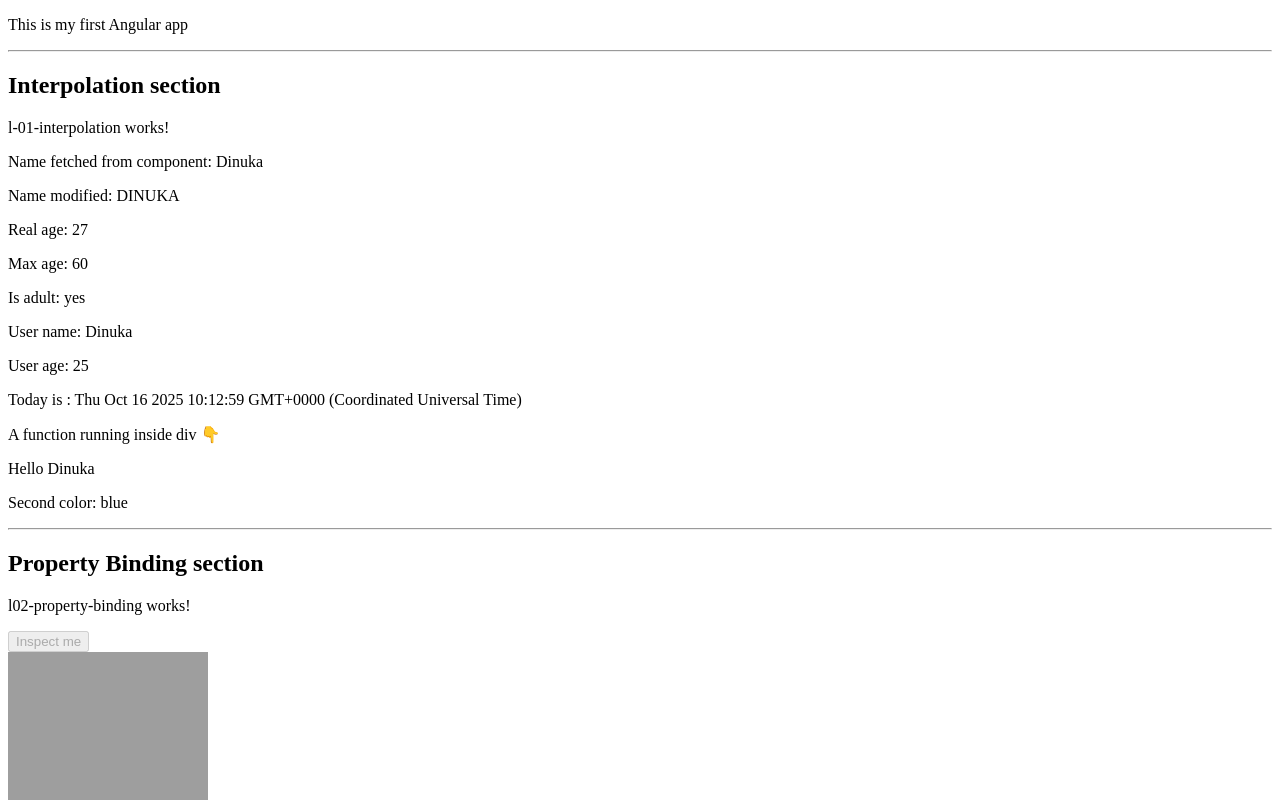
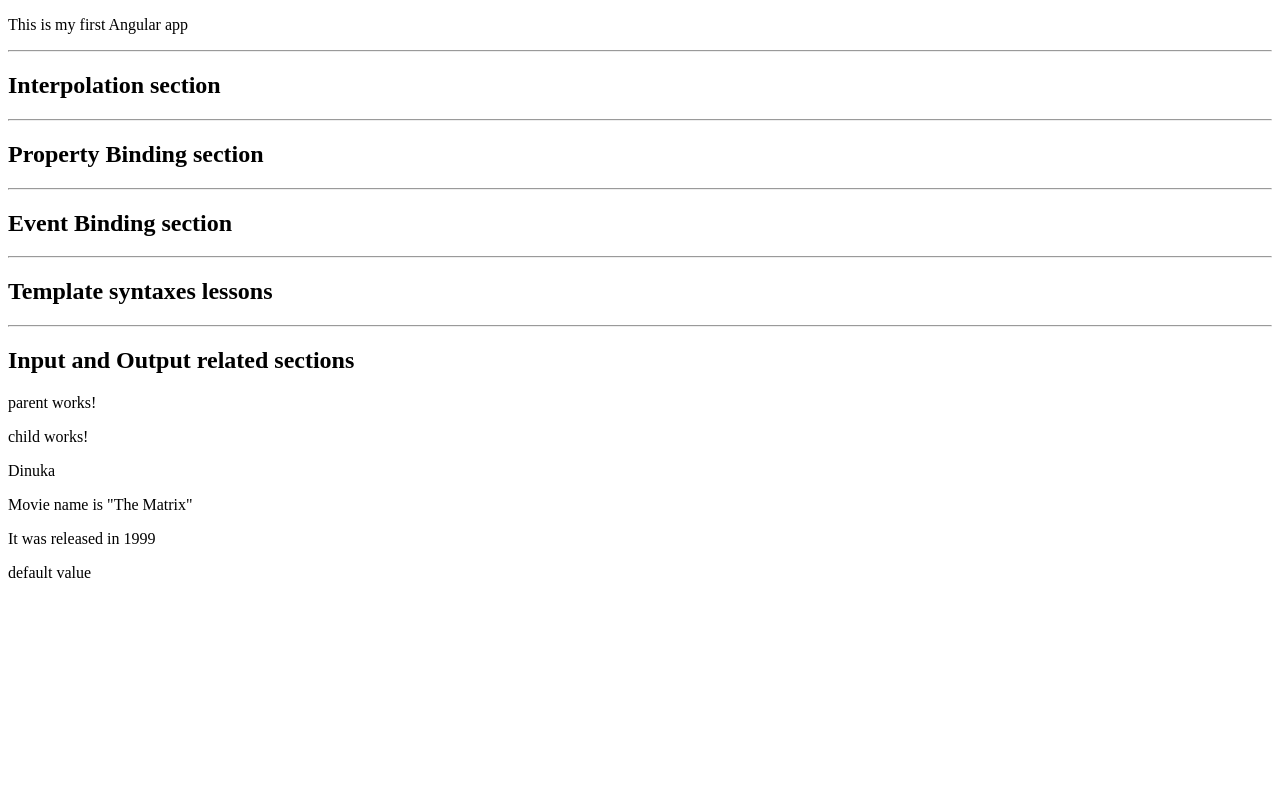
Before and after one commit to Dinuk-A/Angular101, an Angular app: page / in a window 1280 px wide. Shown: the top 800 px of the page. Built offline with nearby package versions, Linux system fonts and the light colour scheme; grey boxes are pictures that could not be loaded.

Commit message:
input examples added

```diff
--- a/src/app/app.html
+++ b/src/app/app.html
@@ -2,18 +2,22 @@
 <hr>
 
 <h2>Interpolation section</h2>
-<app-l-01-interpolation></app-l-01-interpolation>
+<!-- <app-l-01-interpolation></app-l-01-interpolation> -->
 <hr>
 
 <h2>Property Binding section</h2>
-<app-l02-property-binding/>
+<!-- <app-l02-property-binding/> -->
 <hr>
 
 <h2>Event Binding section</h2>
-<app-l03-event-binding/>
+<!-- <app-l03-event-binding/> -->
 <hr>
 
 <h2>Template syntaxes lessons</h2>
-<app-l04-templatesyntaxes></app-l04-templatesyntaxes>
+<!-- <app-l04-templatesyntaxes></app-l04-templatesyntaxes> -->
+<hr>
+
+<h2>Input and Output related sections</h2>
+<app-parent></app-parent>
 
 <router-outlet></router-outlet>
--- a/src/app/app.ts
+++ b/src/app/app.ts
@@ -4,10 +4,12 @@ import { InterpolationLesson } from './lessons/l-01-interpolation/l-01-interpola
 import { PropertyBindingLesson } from './lessons/l02-property-binding/l02-property-binding';
 import { EventBindingLesson } from './lessons/l03-event-binding/l03-event-binding';
 import { TemplatesyntaxesLesson } from './lessons/l04-templatesyntaxes/l04-templatesyntaxes';
+import { Parent } from './lessons/l05-input-output/parent/parent';
+import { Child } from './lessons/l05-input-output/child/child';
 
 @Component({
   selector: 'app-root',
-  imports: [RouterOutlet, InterpolationLesson,PropertyBindingLesson, EventBindingLesson, TemplatesyntaxesLesson],
+  imports: [RouterOutlet, InterpolationLesson,PropertyBindingLesson, EventBindingLesson, TemplatesyntaxesLesson, Parent,Child],
   templateUrl: './app.html',
   styleUrl: './app.css'
 })
--- /dev/null
+++ b/src/app/lessons/l05-input-output/child/child.html
@@ -0,0 +1,8 @@
+<p>child works!</p>
+<p>{{username()}}</p>
+<div>
+    <p>Movie name is "{{movie()}}" </p>
+    <p>It was released in {{year()}}</p>
+</div>
+
+<p>{{varWithDefaultValue()}}</p>
--- /dev/null
+++ b/src/app/lessons/l05-input-output/child/child.ts
@@ -0,0 +1,19 @@
+import { Component, input } from '@angular/core';
+
+@Component({
+  selector: 'app-child',
+  imports: [],
+  templateUrl: './child.html',
+  styleUrl: './child.css',
+})
+export class Child {
+
+  //ex 1
+  username = input<string>();
+
+  //ex 2
+  movie = input.required<string>();  //parent must send the movie name, if not angular throws an error
+  year = input<number>(1922);   //if parent does not send the year, it will be defaulted to 1922
+
+  varWithDefaultValue = input<string>('default value'); //if parent does not send a value, it will be defaulted to 'default value'
+}
--- /dev/null
+++ b/src/app/lessons/l05-input-output/parent/parent.html
@@ -0,0 +1,4 @@
+<p>parent works!</p>
+<!-- to use the below code snippet, child component needed to be imported from parent.ts -->
+ <!-- and the property('username') need to be declared in child as an input  -->
+<app-child username="Dinuka" [movie]="movieName" [year]="movieYear" ></app-child>
--- /dev/null
+++ b/src/app/lessons/l05-input-output/parent/parent.ts
@@ -0,0 +1,19 @@
+import { Component } from '@angular/core';
+import { Child } from "../child/child";
+
+@Component({
+  selector: 'app-parent',
+  imports: [Child],
+  templateUrl: './parent.html',
+  styleUrl: './parent.css',
+})
+export class Parent {
+
+  //ex 1
+  // the value 'Dinuka' is directly passed from html, without using a variable and property binding
+  //this only works for strings
+
+  //ex 2
+  movieName = "The Matrix";
+  movieYear = 1999;
+}
```
Also changed, not shown: src/app/lessons/l05-input-output/child/child.css (added), src/app/lessons/l05-input-output/parent/parent.css (added), 2 other files (tests, documents, lock files or other folders).
